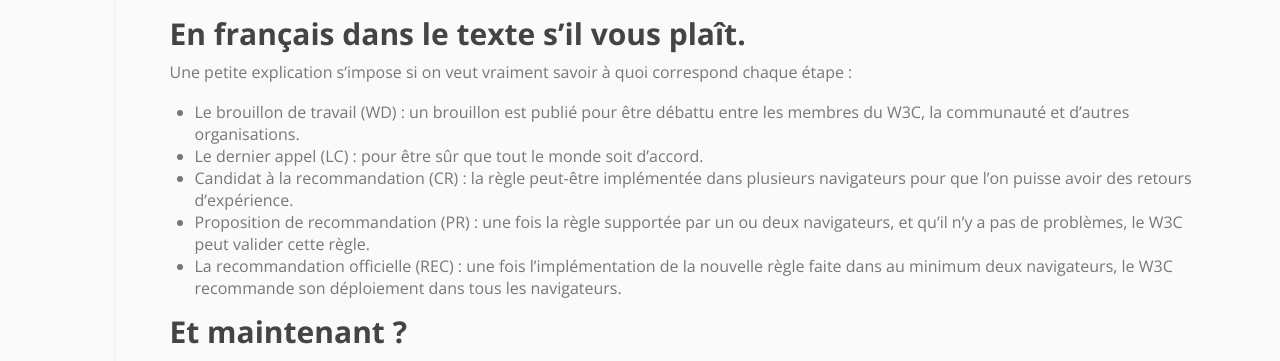
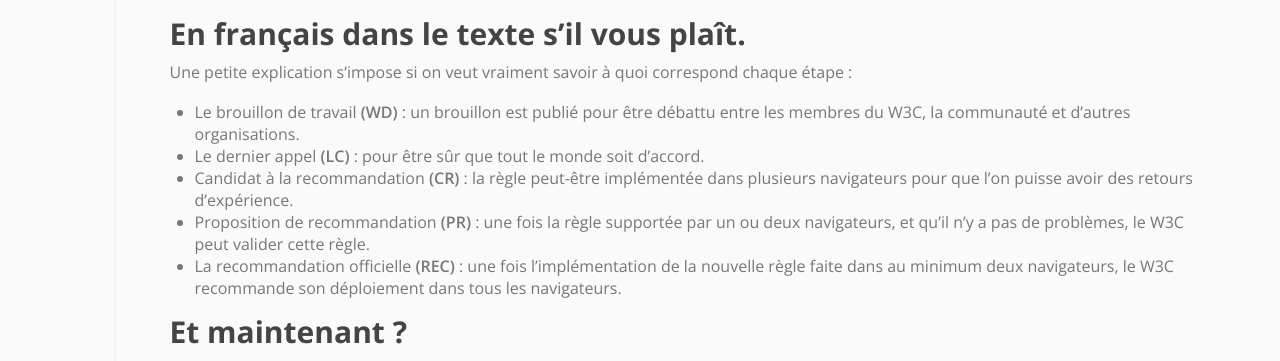
Before and after one commit to les-sans-cravates/blog, a Jekyll site: the page built from _posts/2017/2017-04-14-etapes_de_standardisation_des_proprietes_css.md, in a window 1280 px wide. Shown: the part 922-1283 px from the top of the page. Built offline with Jekyll 4.4.1, drawn with Linux system fonts in a browser that asks for light colours; nearby versions of some CDN libraries; library files that are not in the unit come from our copies.

Commit message:
ADD style for <strong>

```diff
--- a/css/style.css
+++ b/css/style.css
@@ -145,7 +145,8 @@ p a:hover{ text-decoration: underline; }
 }
 
 .light{ font-weight: 300; }
-.bold{ font-weight: 600;}
+.bold,
+strong { font-weight: 600;}
 .bolder{ font-weight: 700;}
 .boldest{ font-weight: 800;}
 .italic{ font-style: italic; }
```
